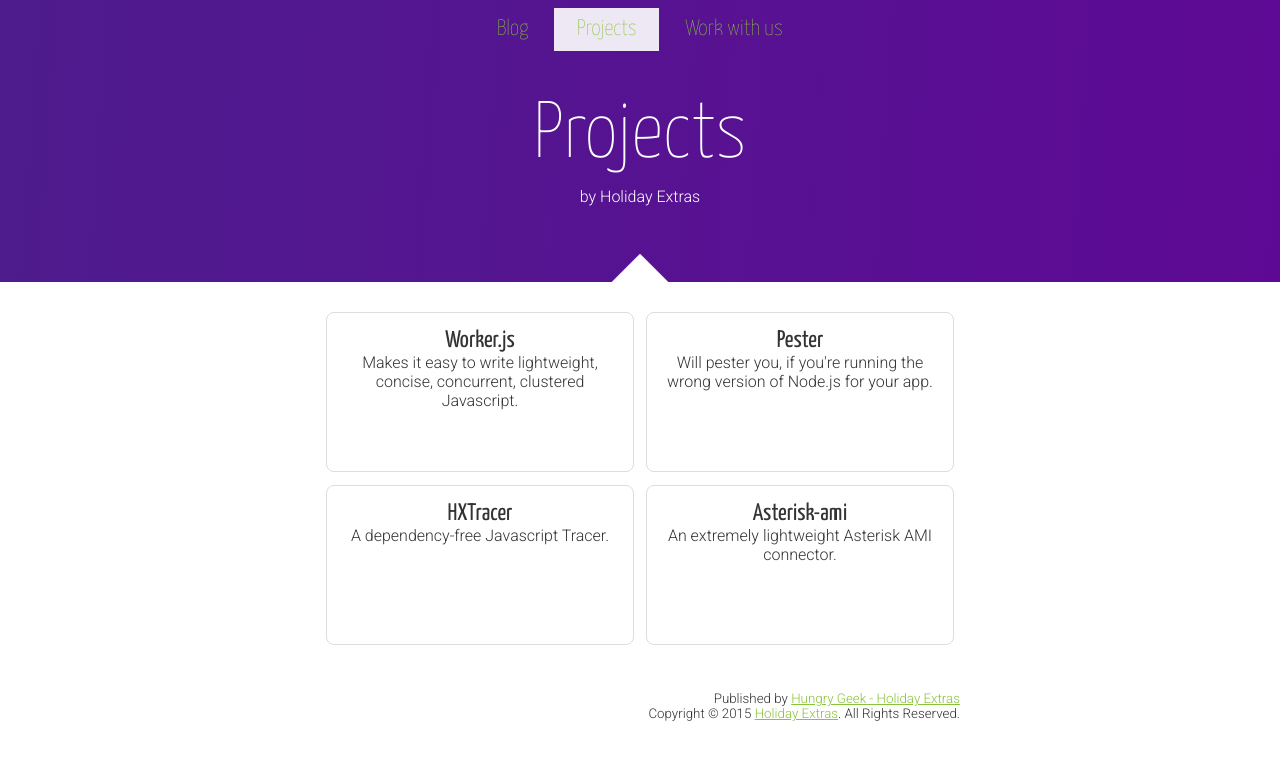
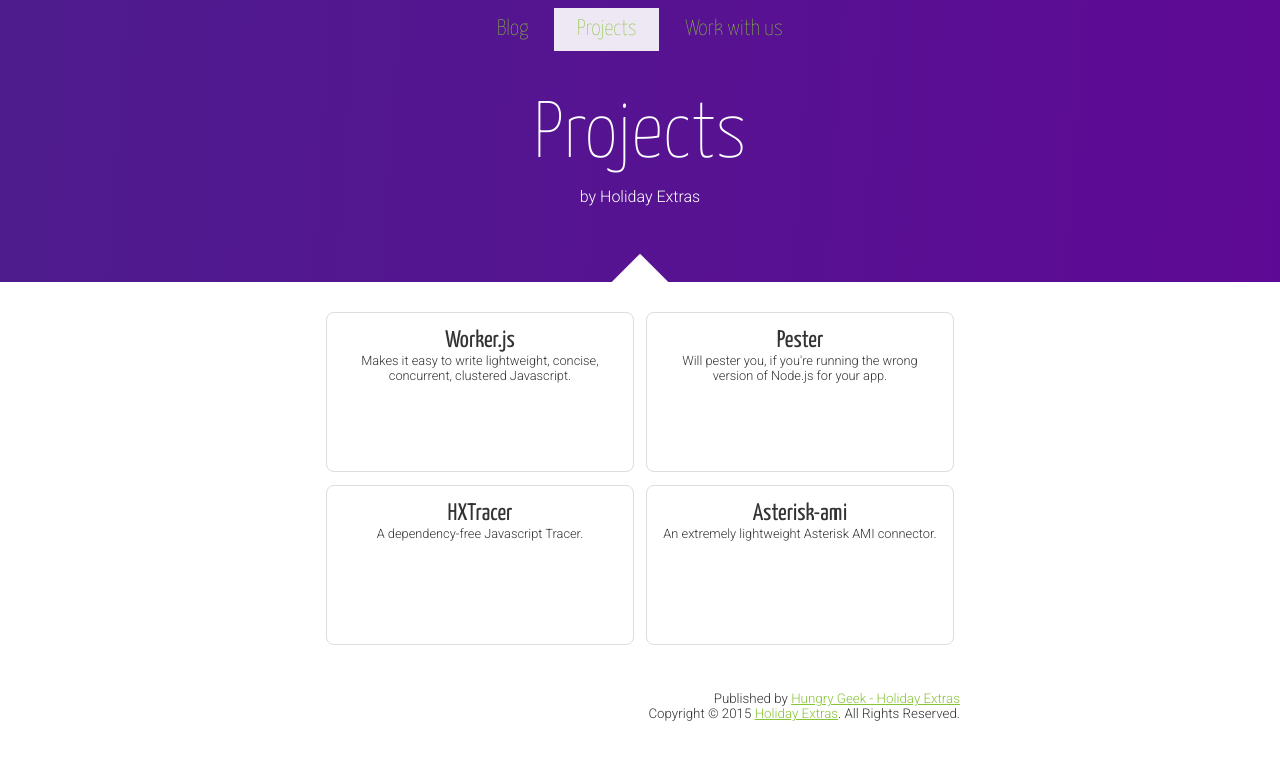
Before and after one commit to holidayextras/holidayextras.github.com, a Jekyll site: the page built from projects/index.html, in a window 1280 px wide. Shown: the top 760 px of the page. Built offline with Jekyll 4.4.1, drawn with Linux system fonts in a browser that asks for light colours; nearby versions of some CDN libraries.

Commit message:
optimise page speed

```diff
--- a/_includes/styles.html
+++ b/_includes/styles.html
@@ -279,7 +279,9 @@
   bottom:-0.6em;
   color:rgba(136,196,56,1);
 }
-
+.project-summary blockquote{
+  font-size:0.8em;
+}
 .project .project-content iframe {
 margin-bottom:1em;
 }
```
